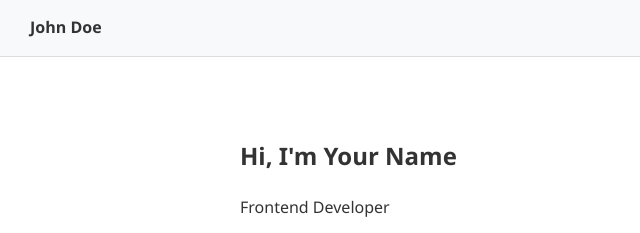
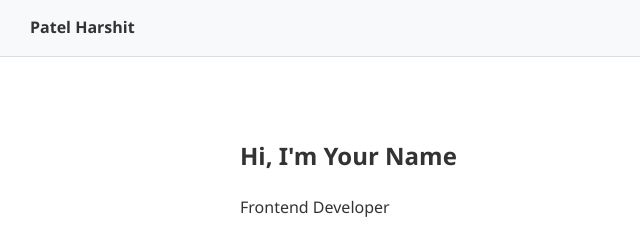
Before and after one commit to patelharshit062007/Student-Portfolio-Website-Day-1, a plain HTML site: page index.html in a window 1280 px wide. Shown: the top 233 px of the page, 0-640 px from the left. Drawn offline with Linux system fonts and the light colour scheme.

Commit message:
Update header logo name to 'Patel Harshit'

```diff
--- a/index.html
+++ b/index.html
@@ -16,7 +16,7 @@
         <nav>
             <!-- Your name / logo -->
             <div class="logo">
-                <strong>John Doe</strong>
+                <strong>Patel Harshit</strong>
             </div>
 
             <!-- STEP 3: Basic Linking using IDs for section scrolling -->
```
